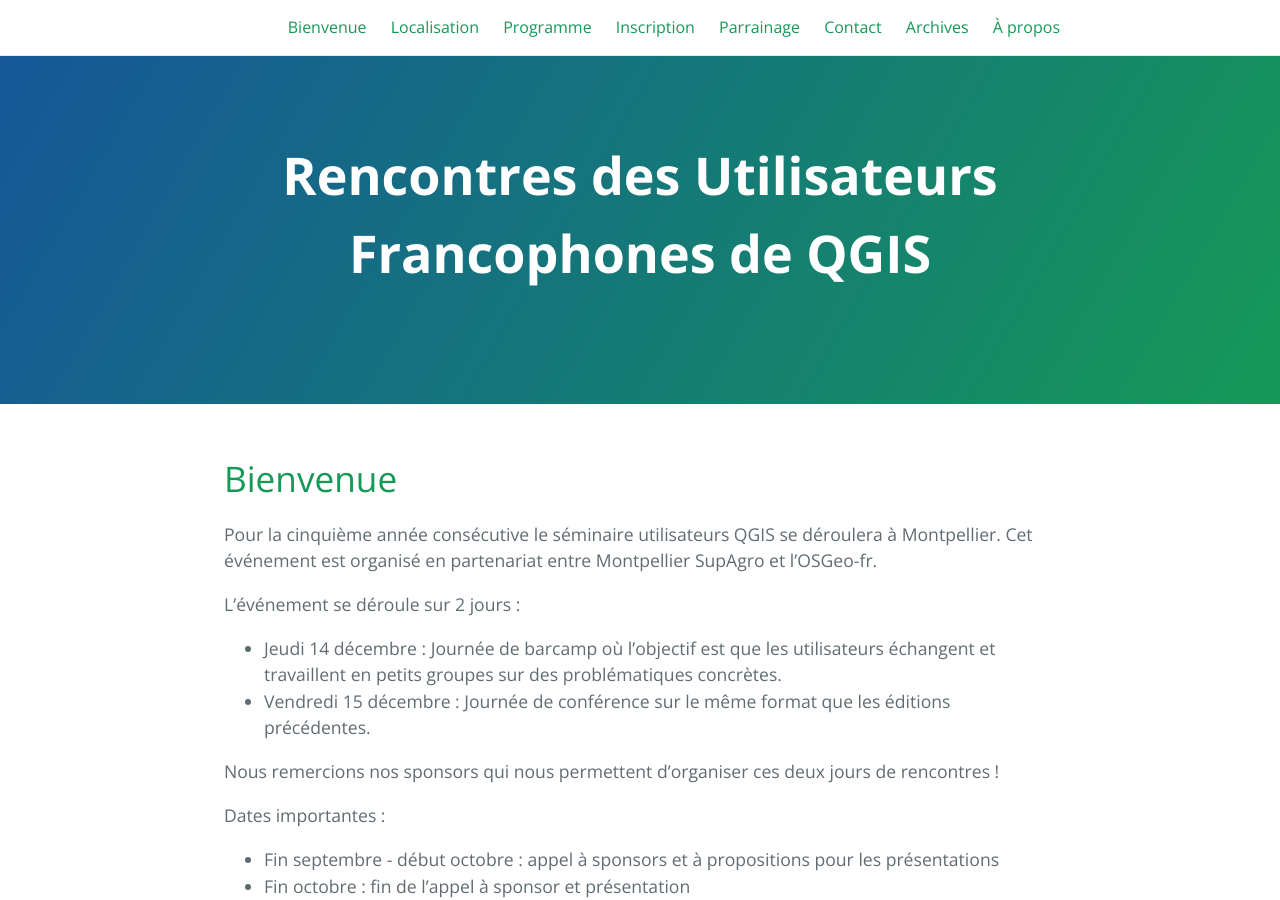
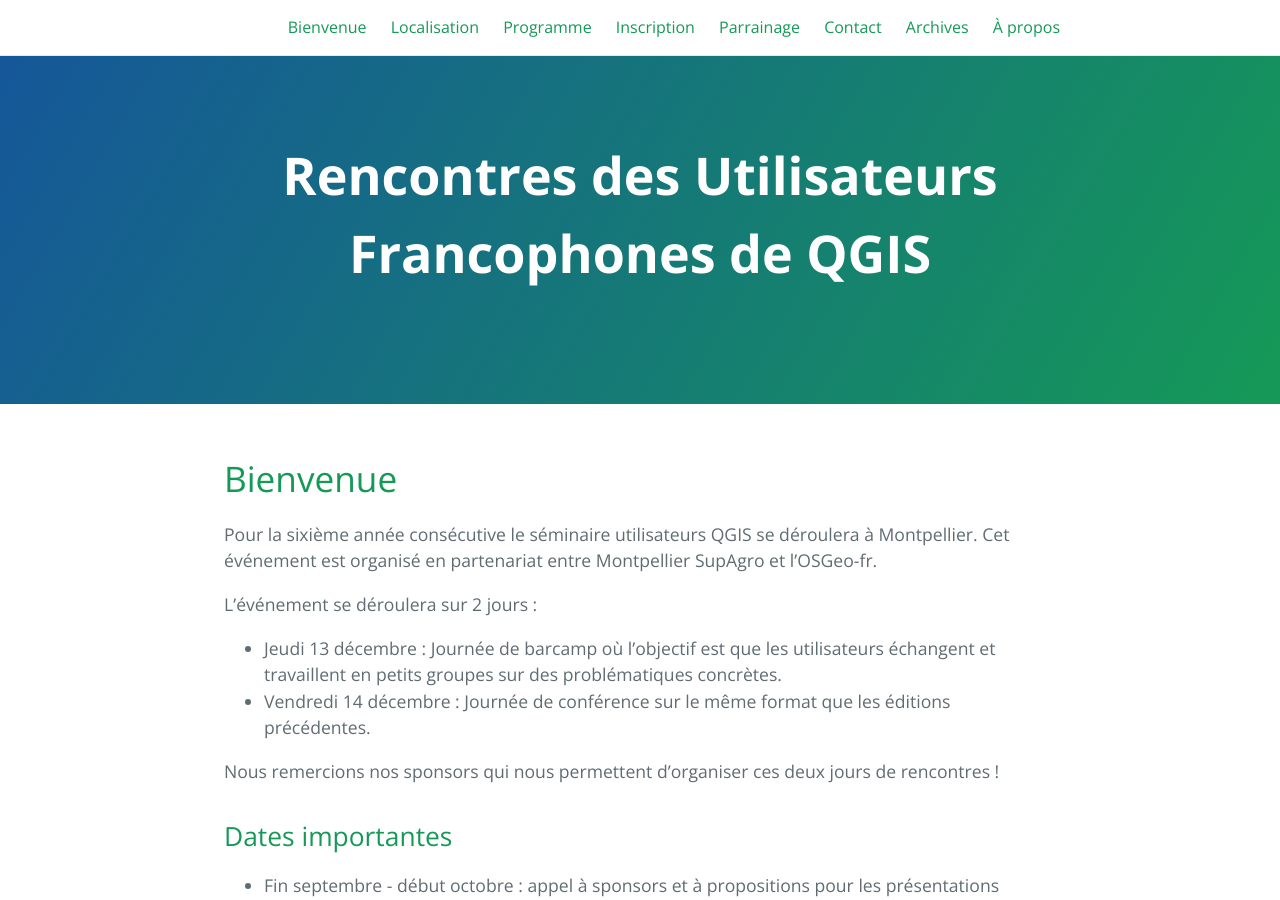
Before and after one commit to OSGeo-fr/QGIS-conf-fr-website, a Jekyll site: the page built from index.md, in a window 1280 px wide and 900 px high. Built offline with Jekyll 4.4.1, drawn with Linux system fonts in a browser that asks for light colours; the repository's description, which GitHub fills in, is left out.

Commit message:
Nouvelle date pour la 6eme conférence

```diff
--- a/index.md
+++ b/index.md
@@ -4,16 +4,16 @@ layout: home
 tagline: Rencotnrez, échangez, discutez autour de QGIS !
 ---
 
-Pour la cinquième année consécutive le séminaire utilisateurs QGIS se déroulera à Montpellier. Cet événement est organisé en partenariat entre Montpellier SupAgro et l'OSGeo-fr.
+Pour la sixième année consécutive le séminaire utilisateurs QGIS se déroulera à Montpellier. Cet événement est organisé en partenariat entre Montpellier SupAgro et l'OSGeo-fr.
 
-L’événement se déroule sur 2 jours :
+L’événement se déroulera sur 2 jours :
 
-* Jeudi 14 décembre : Journée de barcamp où l’objectif est que les utilisateurs échangent et travaillent en petits groupes sur des problématiques concrètes.
-* Vendredi 15 décembre : Journée de conférence sur le même format que les éditions précédentes.
+* Jeudi 13 décembre : Journée de barcamp où l’objectif est que les utilisateurs échangent et travaillent en petits groupes sur des problématiques concrètes.
+* Vendredi 14 décembre : Journée de conférence sur le même format que les éditions précédentes.
 
 Nous remercions nos sponsors qui nous permettent d'organiser ces deux jours de rencontres !
 
-Dates importantes :
+## Dates importantes
 
 * Fin septembre - début octobre : appel à sponsors et à propositions pour les présentations
 * Fin octobre : fin de l'appel à sponsor et présentation
```
